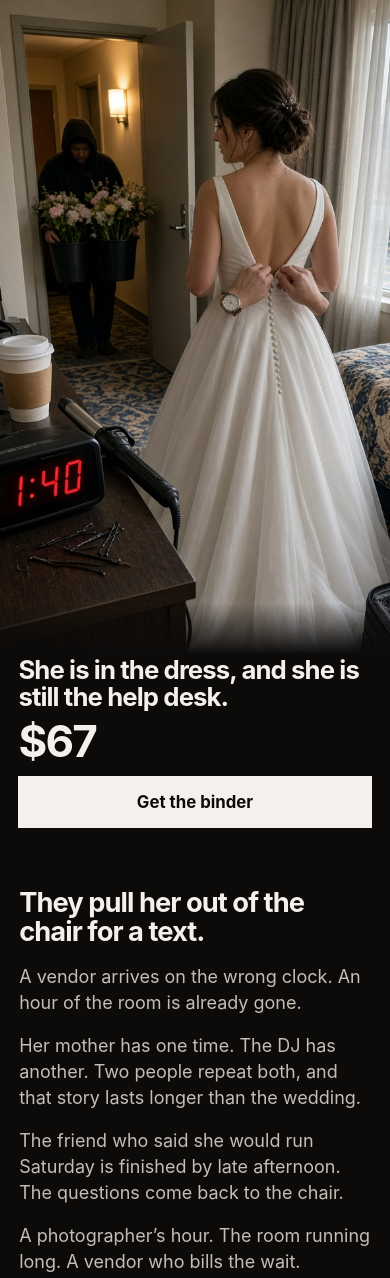
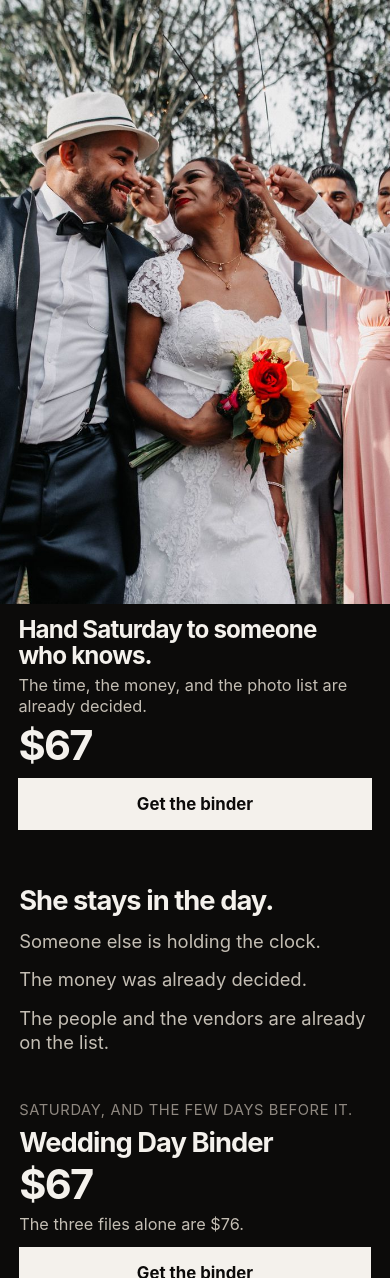
Before and after one commit to clawvault1-cmyk/Wedding-Planner, a plain HTML site: page index.html in a window 390 px wide. Shown: the top 1278 px of the page. Drawn offline with Linux system fonts and the light colour scheme.

Commit message:
Hand Saturday to someone who knows
Hand Saturday to someone who knows. The hotel photograph and the fear line are gone.

Co-authored-by: Cursor Agent <cursoragent@cursor.com>
Co-authored-by: clawvault1-cmyk <clawvault1-cmyk@users.noreply.github.com>

```diff
--- a/index.html
+++ b/index.html
@@ -4,40 +4,30 @@
   <meta charset="utf-8">
   <meta name="viewport" content="width=device-width, initial-scale=1">
   <meta name="theme-color" content="#0c0b0a">
-  <meta name="description" content="She is in the dress, and she is still the help desk. Wedding Day Binder, $67, for the week of the wedding.">
+  <meta name="description" content="Hand Saturday to someone who knows. The time, the money, and the photo list are already decided. Wedding Day Binder, $67.">
   <title>Table Binder — Wedding Day Binder</title>
   <link rel="icon" href="favicon.svg" type="image/svg+xml">
-  <link rel="preload" href="images/moment.jpg" as="image">
+  <link rel="preload" href="images/w4.jpg" as="image">
   <link rel="stylesheet" href="styles.css">
 </head>
 <body>
   <section class="hero">
-    <img src="images/moment.jpg" width="720" height="1280" alt="In a hotel room, her wedding dress is only half buttoned. A florist waits in the doorway with buckets of flowers, and the alarm clock and a wristwatch show different times.">
-    <div class="hero-panel">
-      <div class="hero-copy">
-        <h1>She is in the dress, and she is still the help desk.</h1>
-        <p class="price">$67</p>
-        <a class="buy" href="#binder" data-checkout="weddingDayBinder" aria-disabled="true">Get the binder</a>
-        <p class="checkout-note" hidden>The checkout link for this file has not been added yet.</p>
-      </div>
+    <img src="images/w4.jpg" width="1600" height="1067" alt="A bride and groom laugh at each other outdoors, guests close around them.">
+    <div class="hero-copy">
+      <h1>Hand Saturday to someone who knows.</h1>
+      <p class="dek">The time, the money, and the photo list are already decided.</p>
+      <p class="price">$67</p>
+      <a class="buy" href="#binder" data-checkout="weddingDayBinder">Get the binder</a>
+      <p class="checkout-note" hidden>The checkout link for this file has not been added yet.</p>
     </div>
   </section>
 
   <main>
-    <section class="cost" aria-labelledby="cost-heading">
-      <h2 id="cost-heading">They pull her out of the chair for a text.</h2>
-      <p>A vendor arrives on the wrong clock. An hour of the room is already gone.</p>
-      <p>Her mother has one time. The DJ has another. Two people repeat both, and that story lasts longer than the wedding.</p>
-      <p>The friend who said she would run Saturday is finished by late afternoon. The questions come back to the chair.</p>
-      <p>A photographer’s hour. The room running long. A vendor who bills the wait.</p>
-      <p>She is the help desk, in the dress, on the day she was supposed to be done answering.</p>
-    </section>
-
-    <section class="relief" aria-labelledby="relief-heading">
-      <h2 id="relief-heading">Someone else is holding the day.</h2>
-      <p>The same question gets the same answer.</p>
-      <p>She stays in the chair.</p>
-      <p>Saturday was already decided.</p>
+    <section class="stay" aria-labelledby="stay-heading">
+      <h2 id="stay-heading">She stays in the day.</h2>
+      <p>Someone else is holding the clock.</p>
+      <p>The money was already decided.</p>
+      <p>The people and the vendors are already on the list.</p>
     </section>
 
     <section class="offer" id="binder" aria-labelledby="offer-heading">
@@ -45,7 +35,7 @@
       <h2 id="offer-heading">Wedding Day Binder</h2>
       <p class="price">$67</p>
       <p class="alone">The three files alone are $76.</p>
-      <a class="buy" href="#binder" data-checkout="weddingDayBinder" aria-disabled="true">Get the binder</a>
+      <a class="buy" href="#binder" data-checkout="weddingDayBinder">Get the binder</a>
       <p class="checkout-note" hidden>The checkout link for this file has not been added yet.</p>
     </section>
 
@@ -55,21 +45,21 @@
       <article>
         <h3>Day-of Timeline</h3>
         <p class="price">$27</p>
-        <a class="buy" href="#binder" data-checkout="dayOfTimeline" aria-disabled="true">Get the timeline</a>
+        <a class="buy" href="#binder" data-checkout="dayOfTimeline">Get the timeline</a>
         <p class="checkout-note" hidden>The checkout link for this file has not been added yet.</p>
       </article>
 
       <article>
         <h3>Vendor &amp; Payment Sheet</h3>
         <p class="price">$27</p>
-        <a class="buy" href="#binder" data-checkout="vendorPaymentSheet" aria-disabled="true">Get the sheet</a>
+        <a class="buy" href="#binder" data-checkout="vendorPaymentSheet">Get the sheet</a>
         <p class="checkout-note" hidden>The checkout link for this file has not been added yet.</p>
       </article>
 
       <article>
         <h3>Who's in Charge Card</h3>
         <p class="price">$22</p>
-        <a class="buy" href="#binder" data-checkout="whosInChargeCard" aria-disabled="true">Get the card</a>
+        <a class="buy" href="#binder" data-checkout="whosInChargeCard">Get the card</a>
         <p class="checkout-note" hidden>The checkout link for this file has not been added yet.</p>
       </article>
     </section>
@@ -78,6 +68,7 @@
   <footer>
     <p class="brand">Table Binder</p>
     <p>No payment details are entered here.</p>
+    <p>Photograph by Joel Santos on Pexels.</p>
   </footer>
 
   <script src="checkout.config.js"></script>
--- a/styles.css
+++ b/styles.css
@@ -30,9 +30,8 @@ img { max-width: 100%; }
 [hidden] { display: none !important; }
 
 .hero {
-  position: relative;
   display: flex;
-  align-items: flex-end;
+  flex-direction: column;
   height: 100vh;
   height: 100svh;
   height: 100dvh;
@@ -41,49 +40,40 @@ img { max-width: 100%; }
 }
 
 .hero img {
-  position: absolute;
-  inset: 0;
+  display: block;
   width: 100%;
-  height: 100%;
+  flex: 1 1 auto;
+  min-height: 0;
   object-fit: cover;
-  object-position: 18% 42%;
-}
-
-.hero-panel {
-  position: relative;
-  z-index: 1;
-  width: 100%;
-  background: var(--bg);
-}
-
-.hero-panel::before {
-  content: "";
-  position: absolute;
-  left: 0;
-  right: 0;
-  bottom: 100%;
-  height: 6vh;
-  background: linear-gradient(to top, var(--bg), transparent);
-  pointer-events: none;
+  object-position: center 38%;
 }
 
 .hero-copy {
+  flex: 0 0 auto;
   width: min(36rem, 100%);
   margin: 0 auto;
-  padding: 0.15rem 1.15rem calc(1rem + env(safe-area-inset-bottom));
+  padding: 0.85rem 1.15rem calc(0.9rem + env(safe-area-inset-bottom));
 }
 
 .hero h1 {
-  max-width: 16em;
-  font-size: clamp(1.55rem, 6.6vw, 2.15rem);
+  max-width: 14em;
+  font-size: clamp(1.45rem, 6.2vw, 2.05rem);
   font-weight: 650;
   letter-spacing: -0.035em;
   line-height: 1.05;
 }
 
+.dek {
+  margin-top: 0.45rem;
+  max-width: 28em;
+  color: var(--dim);
+  font-size: 1.02rem;
+  line-height: 1.3;
+}
+
 .price {
-  margin-top: 0.55rem;
-  font-size: 2.75rem;
+  margin-top: 0.45rem;
+  font-size: 2.6rem;
   font-weight: 650;
   letter-spacing: -0.04em;
   line-height: 1;
@@ -94,7 +84,7 @@ img { max-width: 100%; }
   align-items: center;
   justify-content: center;
   min-height: 3.25rem;
-  margin-top: 0.8rem;
+  margin-top: 0.7rem;
   padding: 0.85rem 1rem;
   border: 1px solid var(--ink);
   background: var(--ink);
@@ -105,6 +95,7 @@ img { max-width: 100%; }
   line-height: 1.2;
   text-align: center;
   text-decoration: none;
+  cursor: pointer;
 }
 
 .buy:hover { background: #fff; }
@@ -120,25 +111,22 @@ img { max-width: 100%; }
   font-size: 0.95rem;
 }
 
-main {
+main,
+footer {
   width: min(36rem, 100%);
   margin: 0 auto;
 }
 
-.cost,
-.relief,
+.stay,
 .offer,
 .singles {
   padding-right: 1.2rem;
   padding-left: 1.2rem;
 }
 
-.cost { padding-top: 2.75rem; }
+.stay { padding-top: 2.6rem; }
 
-.relief { padding-top: 2.85rem; }
-
-.cost h2,
-.relief h2,
+.stay h2,
 .offer h2,
 .singles h2 {
   font-size: clamp(1.7rem, 7vw, 2.15rem);
@@ -147,23 +135,14 @@ main {
   line-height: 1.08;
 }
 
-.cost p,
-.relief p {
-  margin-top: 1.05rem;
+.stay p {
+  margin-top: 0.85rem;
   color: var(--dim);
-  font-size: 1.125rem;
-  line-height: 1.45;
+  font-size: 1.15rem;
+  line-height: 1.35;
 }
 
-.relief { padding-bottom: 0.5rem; }
-
-.relief p {
-  color: var(--ink);
-  font-size: 1.28rem;
-  line-height: 1.3;
-}
-
-.offer { padding-top: 3.25rem; }
+.offer { padding-top: 2.8rem; }
 
 .week {
   color: var(--quiet);
@@ -180,7 +159,7 @@ main {
   font-size: 1.02rem;
 }
 
-.singles { padding-top: 3.1rem; }
+.singles { padding-top: 2.8rem; }
 
 .singles article { margin-top: 1.7rem; }
 
@@ -203,15 +182,14 @@ main {
 .singles .buy:hover { background: rgba(244, 241, 236, 0.06); }
 
 footer {
-  width: min(36rem, 100%);
-  margin: 0 auto;
-  padding: 2.75rem 1.2rem calc(2.4rem + env(safe-area-inset-bottom));
+  padding: 2.6rem 1.2rem calc(2.2rem + env(safe-area-inset-bottom));
   color: var(--quiet);
   font-size: 0.95rem;
 }
 
+footer p + p { margin-top: 0.35rem; }
+
 .brand {
-  margin-bottom: 0.3rem;
   color: var(--dim);
   font-size: 0.72rem;
   font-weight: 650;
```
Also changed, not shown: images/moment.jpg (deleted), images/w4.jpg (added), 1 other file.
